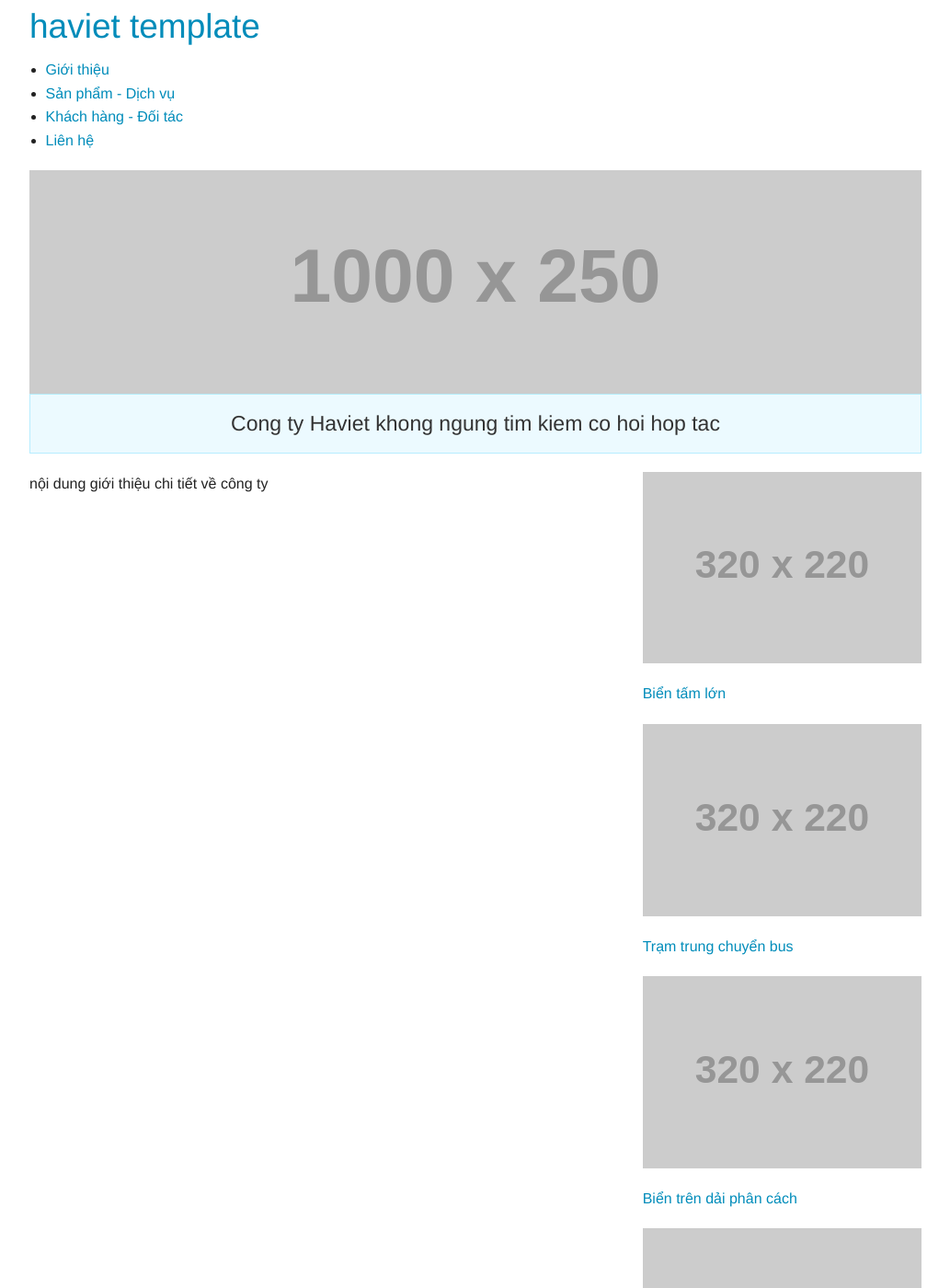
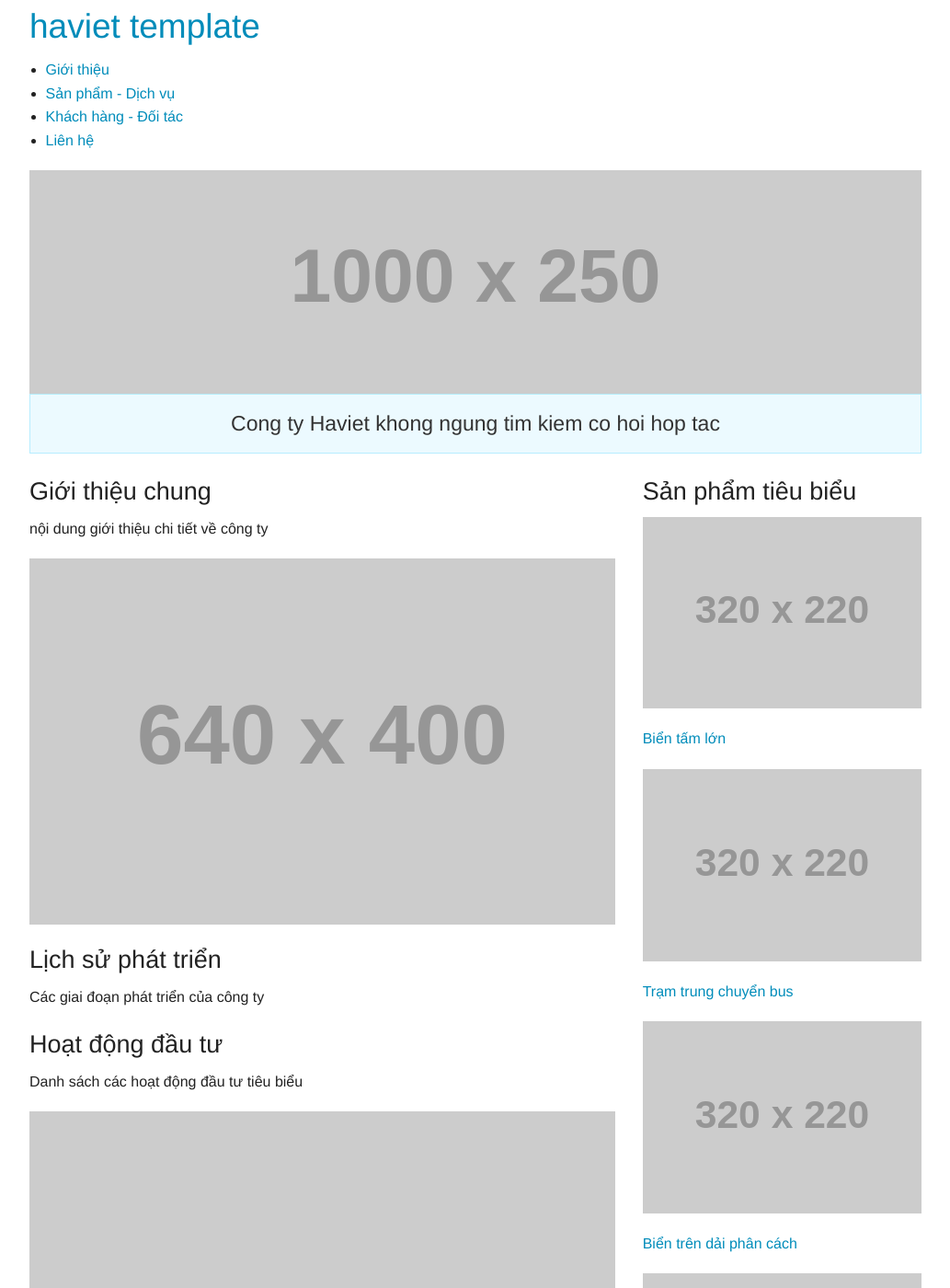
Before and after one commit to haviet/static-on-foundation, a Jekyll site: the page built from sdk-gioi-thieu.html, in a window 1280 px wide and 1400 px high. Shown: the whole window at 92% size, without its empty margins (123-1156 px from the left). Built offline with Jekyll 4.4.1, drawn with Linux system fonts in a browser that asks for light colours.

Commit message:
Update sdk-gioi-thieu.html

```diff
--- a/sdk-gioi-thieu.html
+++ b/sdk-gioi-thieu.html
@@ -22,9 +22,17 @@ layout: default
 
 <div class="row show-for-medium-up clearfix">
 	<div class="medium-8 columns">
+		<h3>Giới thiệu chung</h3>
 		<p>nội dung giới thiệu chi tiết về công ty</p>
+		<p><img src="http://placehold.it/640x400" /></p>
+		<h3>Lịch sử phát triển</h3>
+		<p>Các giai đoạn phát triển của công ty</p>
+		<h3>Hoạt động đầu tư</h3>
+		<p>Danh sách các hoạt động đầu tư tiêu biểu</p>
+		<p><img src="http://placehold.it/640x480" /></p>
 	</div>
 	<div class="medium-4 columns">
+	<h3>Sản phẩm tiêu biểu</h3>
 		<ul class="no-bullet">
 			{% for link in site.data.link-bigblock %}
 		  	<li>
```
